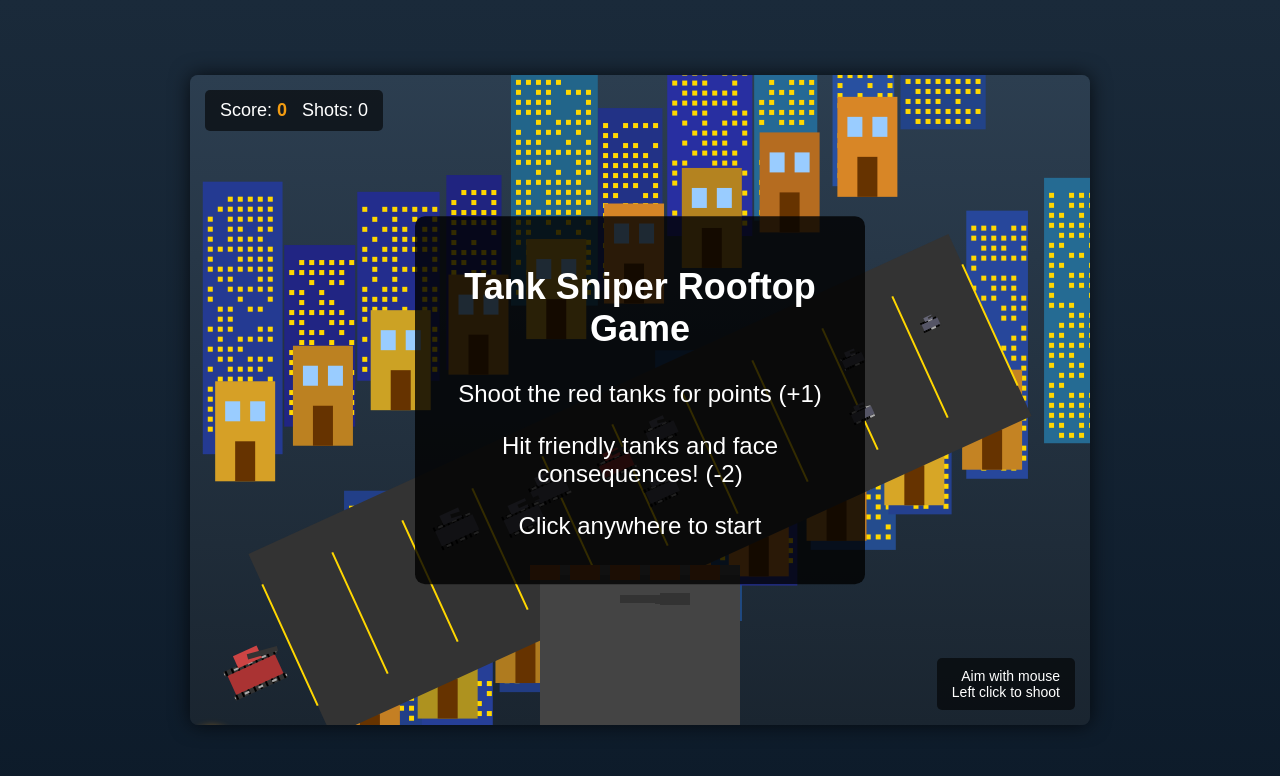
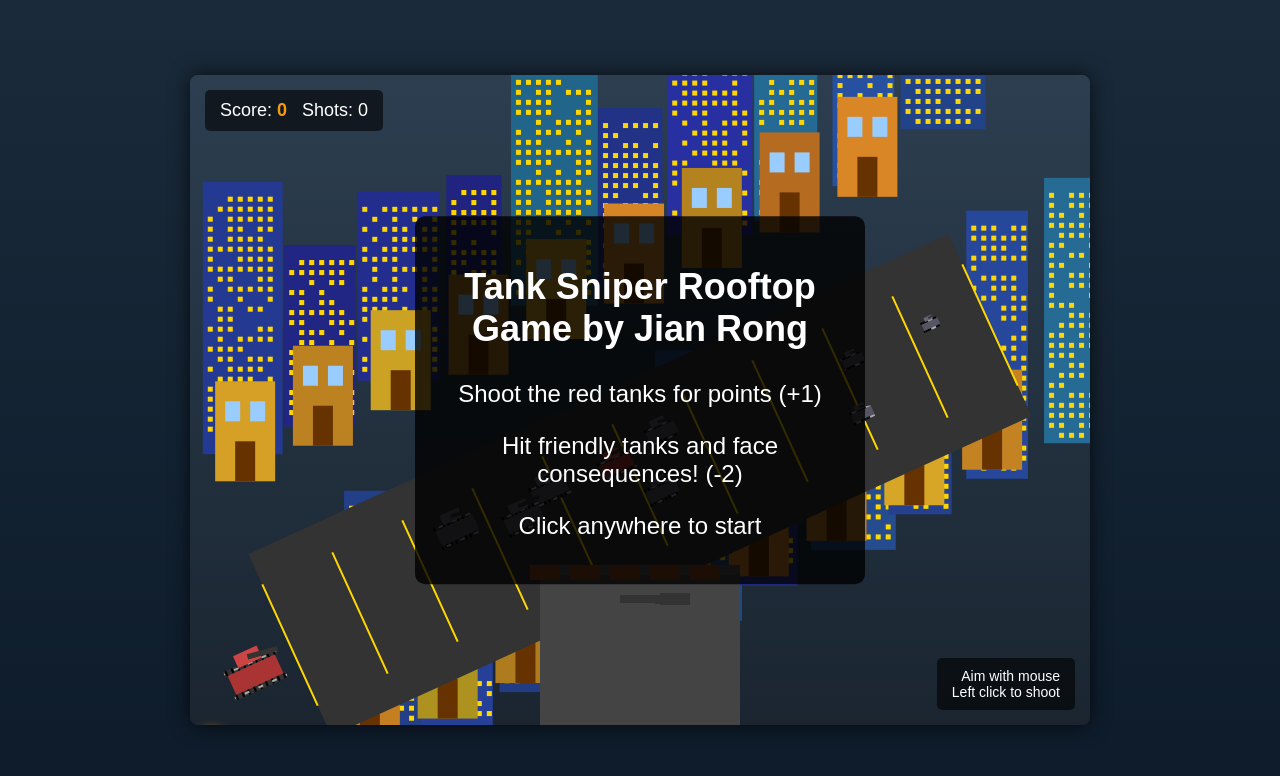
Before and after one commit to reconer/tankgame, a plain HTML site: page index.html in a window 1280 px wide. Drawn offline with Linux system fonts and the light colour scheme; animation ran at ten frames a second.

Commit message:
Update index.html

```diff
--- a/index.html
+++ b/index.html
@@ -187,7 +187,7 @@
         <div id="thunder"></div>
 
         <div id="start-message" class="message">
-            <h2>Tank Sniper Rooftop Game</h2>
+            <h2>Tank Sniper Rooftop Game by Jian Rong</h2>
             <p>Shoot the red tanks for points (+1)</p>
             <p>Hit friendly tanks and face consequences! (-2)</p>
             <p>Click anywhere to start</p>
@@ -802,4 +802,5 @@
         window.addEventListener('load', init);
     </script>
 </body>
+
 </html>
```
